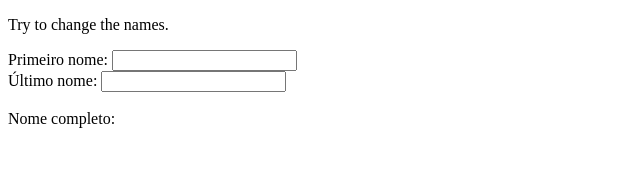
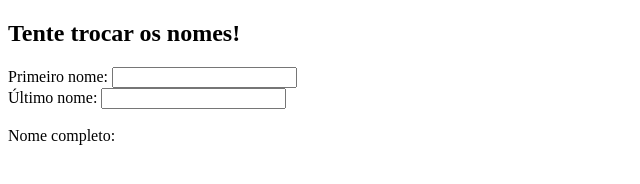
Before and after one commit to KevanCadorin55/Site, a plain HTML site: page Index.html in a window 1280 px wide. Shown: the whole page, without its empty margins (0-640 px from the left). Drawn offline with nearby package versions, Linux system fonts and the light colour scheme.

Commit message:
Terceira versao

```diff
--- a/Index.html
+++ b/Index.html
@@ -1,9 +1,15 @@
 <!DOCTYPE html>
+<head>
+	<style type="text/css">
+		h2 { font: red;
+		}
+	</style>
+</head>
 <html>
 <script src="https://ajax.googleapis.com/ajax/libs/angularjs/1.6.9/angular.min.js"></script>
 <body>
 
-<p>Try to change the names.</p>
+<h2>Tente trocar os nomes!</h2>
 
 <div ng-app="myApp" ng-controller="myCtrl">
 
```
